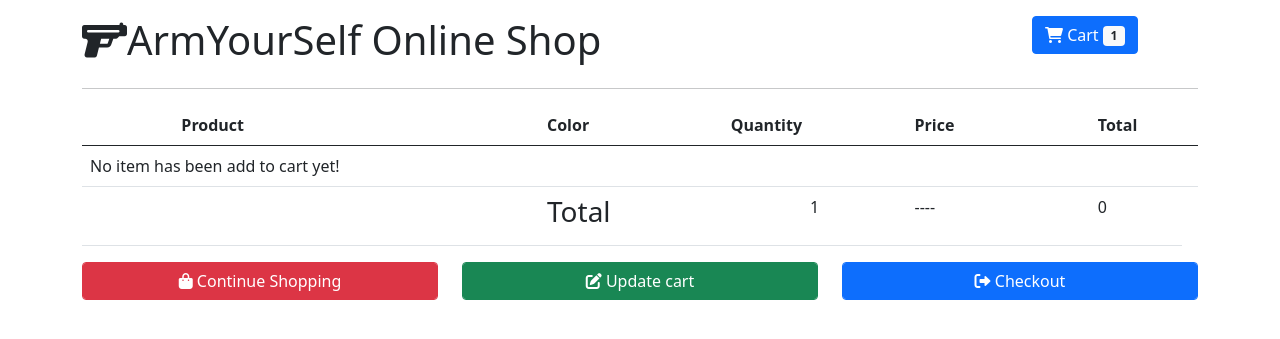
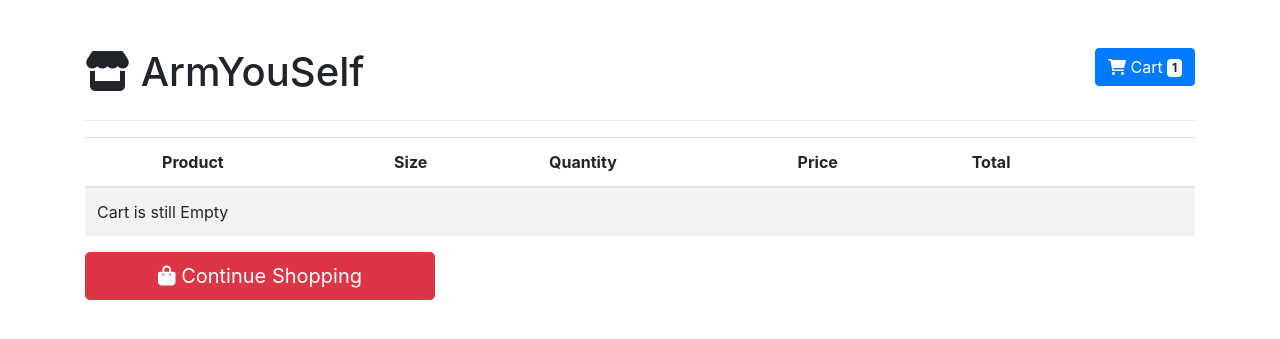
Before and after one commit to Dr-Pierrot/ShoppingCart_PHP, a PHP site: page /cart.php in a window 1280 px wide. Shown: the top 339 px of the page. Run offline with PHP 8.4, Linux system fonts and the light colour scheme; the visitor is signed in with stand-in values (Sample User, id 1).

Commit message:
successfully created the remover confirm and adjusted some files

```diff
--- a/cart.php
+++ b/cart.php
@@ -1,6 +1,8 @@
 <?php
     session_start();
-    require'products.php';
+    require_once('products.php');
+
+    // session total amount must be reinitialize to 0 everytime this page loads so that our computations will work
     $_SESSION['totalAmount'] = 0;
 
     if(isset($_POST['btnUpdate'])) {
@@ -29,12 +31,7 @@
             }
         }
     }
-
 ?>
-
-
-
-
 
 <!DOCTYPE html>
 <html lang="en">
@@ -42,21 +39,22 @@
     <meta charset="UTF-8">
     <meta http-equiv="X-UA-Compatible" content="IE=edge">
     <meta name="viewport" content="width=device-width, initial-scale=1.0">
-    <link href="https://cdn.jsdelivr.net/npm/bootstrap@5.0.2/dist/css/bootstrap.min.css" rel="stylesheet" integrity="sha384-EVSTQN3/azprG1Anm3QDgpJLIm9Nao0Yz1ztcQTwFspd3yD65VohhpuuCOmLASjC" crossorigin="anonymous">
-    <link rel="stylesheet" href="https://cdnjs.cloudflare.com/ajax/libs/font-awesome/6.2.1/css/all.min.css" integrity="sha512-MV7K8+y+gLIBoVD59lQIYicR65iaqukzvf/nwasF0nqhPay5w/9lJmVM2hMDcnK1OnMGCdVK+iQrJ7lzPJQd1w==" crossorigin="anonymous" referrerpolicy="no-referrer" />
-    <link rel="stylesheet" href="css/shoppingcart.css">
+    <link rel="stylesheet" href="https://cdnjs.cloudflare.com/ajax/libs/twitter-bootstrap/4.6.0/css/bootstrap.min.css" integrity="sha512-P5MgMn1jBN01asBgU0z60Qk4QxiXo86+wlFahKrsQf37c9cro517WzVSPPV1tDKzhku2iJ2FVgL67wG03SGnNA==" crossorigin="anonymous" referrerpolicy="no-referrer" />
+    <link rel="stylesheet" href="https://cdnjs.cloudflare.com/ajax/libs/font-awesome/6.0.0-beta2/css/all.min.css" integrity="sha512-YWzhKL2whUzgiheMoBFwW8CKV4qpHQAEuvilg9FAn5VJUDwKZZxkJNuGM4XkWuk94WCrrwslk8yWNGmY1EduTA==" crossorigin="anonymous" referrerpolicy="no-referrer" />
+    <link rel="stylesheet" href="css/styles.css">
     <title>ArmYourSelf</title>
 </head>
 <body>
+    <form method="post">
         <div class="container">
-        <div class="row mt-3">
+            <div class="row mt-5">
                 <div class="col-10">
-                <h1><i class="fa-solid fa-gun"></i>ArmYourSelf Online Shop</h1>
+                    <h1><i class="fa fa-store"></i> ArmYouSelf</h1>
                 </div>
                 <div class="col-2 text-right">
                     <a href="cart.php" class="btn btn-primary">
                         <i class="fa fa-shopping-cart"></i> Cart
-                    <span class="badge bg-light text-dark">
+                        <span class="badge badge-light">
                             <?php echo (isset($_SESSION['totalQuantity']) ? $_SESSION['totalQuantity'] : "0"); ?>
                         </span>
                     </a>
@@ -65,90 +63,88 @@
             <hr>
 
             <div class="row">
-            <div class="col-sm-12">
-                <table class="table table-hover">
+                <div class="col-12">
+                    <table class="table table-striped">
                         <thead>
                             <tr>
-                            <th class="col-1"></th>
-                            <th class="col-4">Product</th>
-                            <th class="col-2">Color</th>
-                            <th class="col-2">Quantity</th>
-                            <th class="col-2">Price</th>
-                            <th class="col-2">Total</th>
-                            <th class="col-1"></th>
+                                <th scope="col-1"> </th>
+                                <th scope="col-3">Product</th>
+                                <th scope="col-1">Size</th>
+                                <th scope="col-2">Quantity</th>
+                                <th scope="col-2">Price</th>
+                                <th scope="col-2">Total</th>
+                                <th scope="col-1"> </th>
                             </tr>
                         </thead>
                         <tbody>
-                        <?php
-                            if (isset($_SESSION['cartItems'])) {
-                                foreach ($_SESSION['cartItems'] as $key => $cartitem) {
-                                    foreach ($cartitem as $color => $quantity) {
-                                        $_SESSION['totalAmount'] += ($arrProducts[$key]['price'] * $quantity);
-                                    ?>
+
+                            <!-- this is the part where we assemble our cart intl_get_error_message
+                            we started it by testing out if the cartItems is set, meaning if the user has already purchased something
+                            then we perfom a nested foreach in order to extract all the values we need from our session cartItems
+                            remember that the structure of our session cartitems goes like this
+                            $_SESSION['cartItems'][key][size] = quantity -->
+
+                            <?php if(isset($_SESSION['cartItems'])): ?>
+                                <?php foreach($_SESSION['cartItems'] as $key => $value): ?>
+                                    <?php foreach($value as $size => $quantity): ?>
+
+                                        <!-- this is where we recompute our sesstion totalamount value based on the price of the selected item multiplied by the number of purchased item -->
+                                        <?php $_SESSION['totalAmount'] += $arrProducts[$key]['price'] * $quantity; ?>
+
+                                        <!-- following are just print outs of values and components that should appear in the cart table -->
                                         <tr>
-                                            <td><img src="img/<?php echo $arrProducts[$key]['img1'] ?>" class="img-thumbnail"></td>
-                                            <td><h4 ><?php echo $arrProducts[$key]['item']; ?></h4></td>
-                                            <td><?php echo $color; ?></td>
-                                            <td class="col-1">
-                                                <input type="number" name="upqty" value="<?php echo $quantity; ?>" class="form-control text-center" style="width: 150px;">
+                                            <td><img src="img/<?php echo $arrProducts[$key]['img1']; ?>" class="img-thumbnail" style="height: 50px;"></td>
+                                            <td><?php echo $arrProducts[$key]['item']; ?></td>
+                                            <td><?php echo $size; ?></td>
+                                            <td>
+                                                <!-- we need to create three input elements so that we can perform updates on the number of purchases
+                                                each input elements are responsible to supply the necessary values (key, size and quantity) in order for the update to work -->
+                                                <input type="hidden" name="hdnKey[]" value="<?php echo $key; ?>">
+                                                <input type="hidden" name="hdnSize[]" value="<?php echo $size; ?>">
+                                                <input type="number" name="txtQuantity[]" value="<?php echo $quantity; ?>" class="form-control text-center" min="1" max="100" required style="width: 150px;">
                                             </td>
-                                            <td><?php echo '₱ '.$arrProducts[$key]['price']; ?></td>
-                                            <td><?php echo $arrProducts[$key]['price'] * $quantity ?></td>
+                                            <td>₱ <?php echo number_format($arrProducts[$key]['price'], 2); ?></td>
+                                            <td>₱ <?php echo number_format($arrProducts[$key]['price'] * $quantity, 2); ?></td>
 
-                                            <td class="col-sm-1 col-md-1">
-                                            <a href="remove-confirm.php" class="btn btn-danger btn-sm"><i class="fa fa-trash"></i></a>
-                                            </td>
+                                            <!-- the remove link will contain also the same three get variable parameters in order for our product delition to work -->
+                                            <td><a href="remove-confirm.php?<?php echo 'k=' . $key . '&s=' . $size . '&q=' . $quantity; ?>" class="btn btn-danger btn-sm"><i class="fa fa-trash"></i></a></td>
                                         </tr>
-
-                        <?php       }
-                                }
-                            }else{ ?>
+                                    <?php endforeach; ?>
+                                <?php endforeach; ?>
                                     <tr>
-                                    <td colspan="7">
-                                        No item has been add to cart yet!
-                                    </td>
+                                        <td colspan="2"> </td>
+                                        <td><b>Total</b></td>
+                                        <td><?php echo $_SESSION['totalQuantity']; ?></td>
+                                        <td>----</td>
+                                        <td><b>₱ <?php echo number_format($_SESSION['totalAmount'], 2); ?><b></td>
+                                        <td>----</td>
                                     </tr>
-                    <?php   }
-
-                            ?>
+                            <?php else: ?>
                                 <tr>
-                            <?php if(isset($_SESSION['totalQuantity'])): ?>
-                            <td colspan="2">   </td>
-                            <td><h3>Total</h3></td>
-
-                            <td class="text-center"><?php echo $_SESSION['totalQuantity']; ?></td>
-                            <td> ---- </td>
-                            <td><?php echo $_SESSION['totalAmount']; ?></td>
+                                    <td colspan="7">Cart is still Empty</td>
                                 </tr>
-                        <?php endif;?>
-
+                            <?php endif; ?>
                         </tbody>
                     </table>
-                    <div class="row">
-                        <div class="col-4">
-                            <a href="index.php" class="btn btn-danger form-control">
-                                <i class="fa fa-shopping-bag"></i>
-                                Continue Shopping
-                            </a>
+                </div>
             </div>
 
-                        <div class="col-4">
-                            <button type="button" class="btn btn-success form-control">
-                                <i class="fa fa-edit"></i>
-                                Update cart
-                                <span class="glyphicon glyphicon-play"></span>
-                            </button>
+            <div class="row">
+                <div class="col-12 col-sm-12 col-md-4 col-lg-4">
+                    <a href="index.php" class="btn btn-danger btn-lg btn-block"><i class="fa fa-shopping-bag"></i> Continue Shopping</a>
                 </div>
-
-                        <div class="col-4">
-                            <a href="clear.php" class="btn btn-primary form-control">
-                                <i class="fa fa-sign-out-alt"></i>
-                                Checkout
-                            </a>
+                <?php if(isset($_SESSION['cartItems'])): ?>
+                    <div class="col-12 col-sm-12 col-md-4 col-lg-4">
+                        <button type="submit" name="btnUpdate" class="btn btn-success btn-lg btn-block"><i class="fa fa-edit"></i> Update Cart</button>
+                    </div>
+                    <div class="col-12 col-sm-12 col-md-4 col-lg-4">
+                        <a href="clear.php" class="btn btn-primary btn-lg btn-block"><i class="fa fa-sign-out-alt"></i> Checkout</a>
+                    </div>
+                <?php endif; ?>
             </div>
         </div>
-            </div>
-        </div>
-    </div>
+    </form>
+    <script src="https://cdnjs.cloudflare.com/ajax/libs/jquery/3.6.0/jquery.min.js" integrity="sha512-894YE6QWD5I59HgZOGReFYm4dnWc1Qt5NtvYSaNcOP+u1T9qYdvdihz0PPSiiqn/+/3e7Jo4EaG7TubfWGUrMQ==" crossorigin="anonymous" referrerpolicy="no-referrer"></script>
+    <script src="https://cdnjs.cloudflare.com/ajax/libs/twitter-bootstrap/4.6.0/js/bootstrap.bundle.min.js" integrity="sha512-wV7Yj1alIZDqZFCUQJy85VN+qvEIly93fIQAN7iqDFCPEucLCeNFz4r35FCo9s6WrpdDQPi80xbljXB8Bjtvcg==" crossorigin="anonymous" referrerpolicy="no-referrer"></script>
 </body>
 </html>
--- a/confirm.php
+++ b/confirm.php
@@ -39,6 +39,7 @@
                 <a href="index.php" class="btn btn-danger btn-lg"><i class="fa fa-shopping-bag"></i>Continue Shopping</a>
         </div>
     </form>
-
+    <script src="https://cdnjs.cloudflare.com/ajax/libs/jquery/3.6.0/jquery.min.js" integrity="sha512-894YE6QWD5I59HgZOGReFYm4dnWc1Qt5NtvYSaNcOP+u1T9qYdvdihz0PPSiiqn/+/3e7Jo4EaG7TubfWGUrMQ==" crossorigin="anonymous" referrerpolicy="no-referrer"></script>
+    <script src="https://cdnjs.cloudflare.com/ajax/libs/twitter-bootstrap/4.6.0/js/bootstrap.bundle.min.js" integrity="sha512-wV7Yj1alIZDqZFCUQJy85VN+qvEIly93fIQAN7iqDFCPEucLCeNFz4r35FCo9s6WrpdDQPi80xbljXB8Bjtvcg==" crossorigin="anonymous" referrerpolicy="no-referrer"></script>
 </body>
 </html>
```
Also changed, not shown: remove_confirm.php (added, +88 -0 lines). Lines whose indentation alone changed are shown as unchanged.
